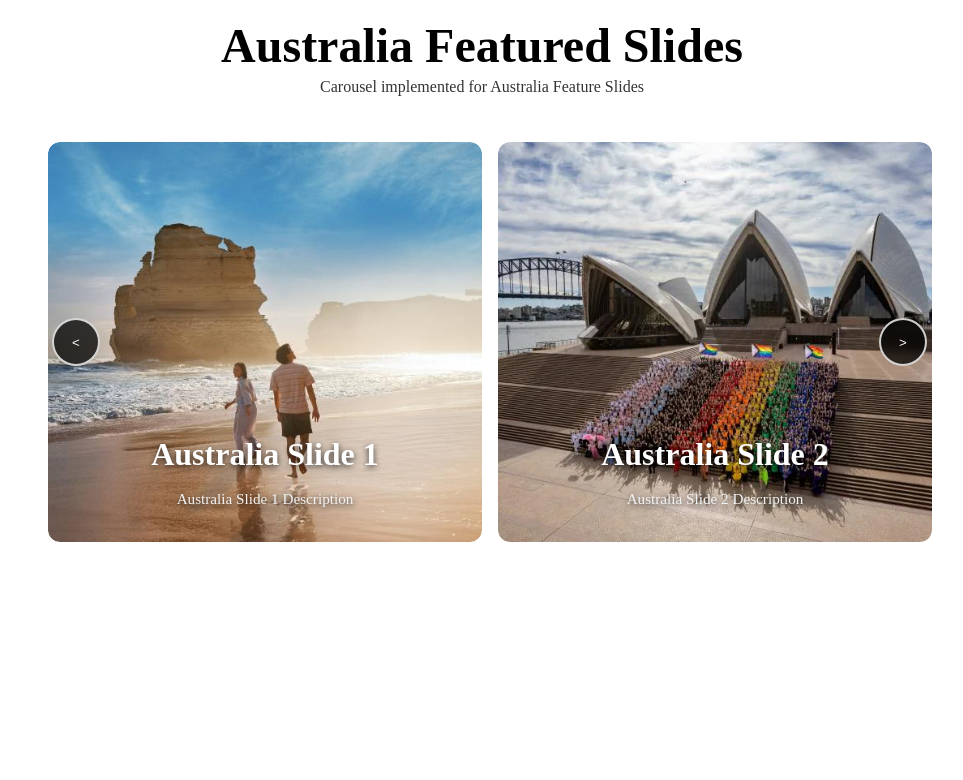
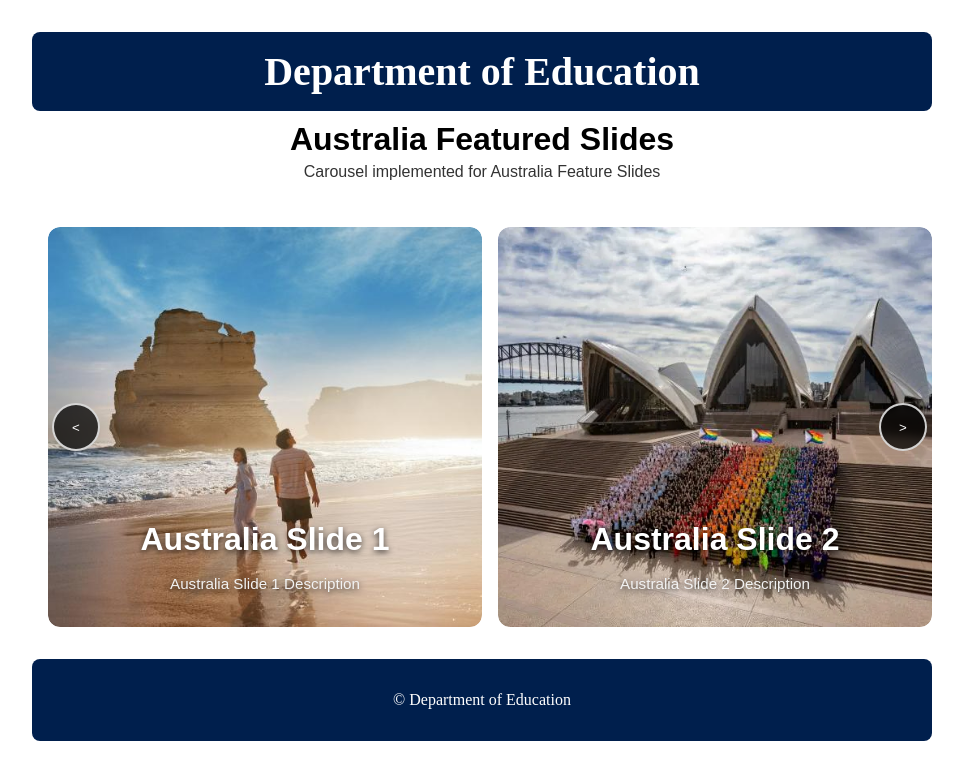
Before and after one commit to srishtir88/image-carousel-demo, a website: page public/index.html in a window 1280 px wide. Shown: the whole page, without its empty margins (158-1121 px from the left). Drawn offline with Linux system fonts and the light colour scheme.

Commit message:
Updated code

```diff
--- a/public/index.html
+++ b/public/index.html
@@ -7,6 +7,12 @@
   <link rel="stylesheet" href="styles.css">
 </head>
 <body>
+  <div class="page-container">
+   <!-- Header -->
+   <header>
+    <h1>Department of Education</h1>
+  </header>
+
   <main>
     <!-- Heading Section -->
     <section class="carousel-heading">
@@ -64,6 +70,12 @@
     </section>
   </main>
 
+  <!-- Footer -->
+  <footer>
+    <p>&copy; Department of Education</p>
+  </footer>
+
   <script src="carousel.js"></script>
+  </div>
 </body>
 </html>
--- a/public/styles.css
+++ b/public/styles.css
@@ -1,3 +1,26 @@
+.page-container {
+  max-width: 900px;
+  margin: 2rem auto;
+  padding: 0 1rem;
+}
+
+header, footer {
+  background-color: #001F4D;
+  color: #fff;
+  text-align: center;
+  padding: 1rem;
+  border-radius: 8px;
+}
+
+header h1 {
+  font-size: 2.5rem;
+  margin: 0;
+}
+
+main {
+  margin-bottom: 2rem;
+}
+
 .carousel {
   position: relative;
   overflow: hidden;
@@ -18,19 +41,22 @@
   text-align: center;
   margin-bottom: 20px;
   padding: 10px 20px;
+  font-family: sans-serif;
 }
 
 .carousel-title {
-  font-size: 3rem;
+  font-size: 2rem;
   font-weight: bold;
   margin: 0;
   color: #000;
+  font-family: sans-serif;
 }
 
 .carousel-description {
   font-size: 1rem;
   color: #333;
   margin-top: 5px;
+  font-family: sans-serif;
 }
 
 /* Default layout */
@@ -75,6 +101,7 @@
   margin: 0 0 0.4rem 0;
   font-size: 2rem;
   text-align: center;
+  font-family: sans-serif;
 }
 
 .slide-description {
@@ -82,6 +109,7 @@
   font-size: 0.95rem;
   line-height: 1.5;
   text-align: center;
+  font-family: sans-serif;
 }
 
 .carousel-btn {
```
